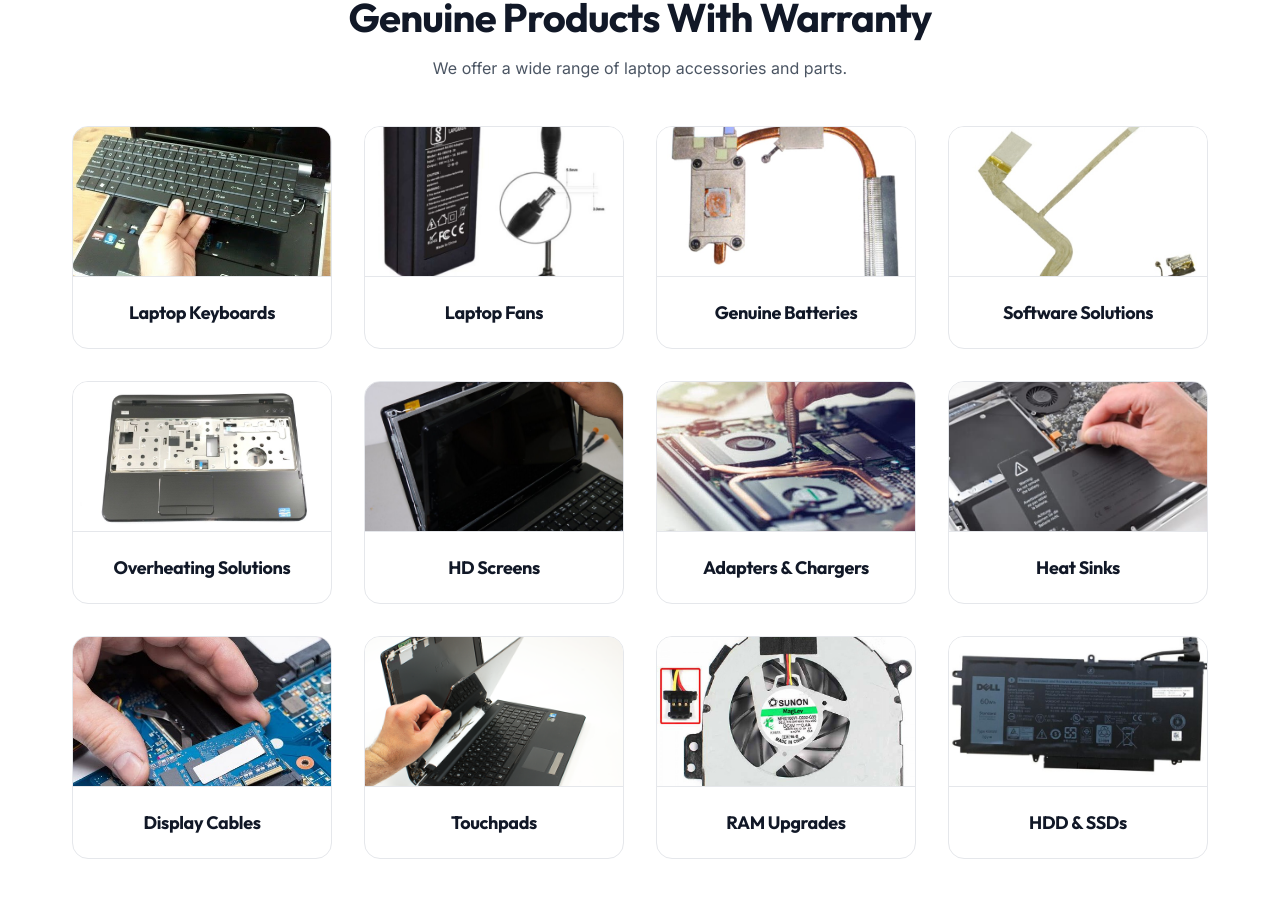
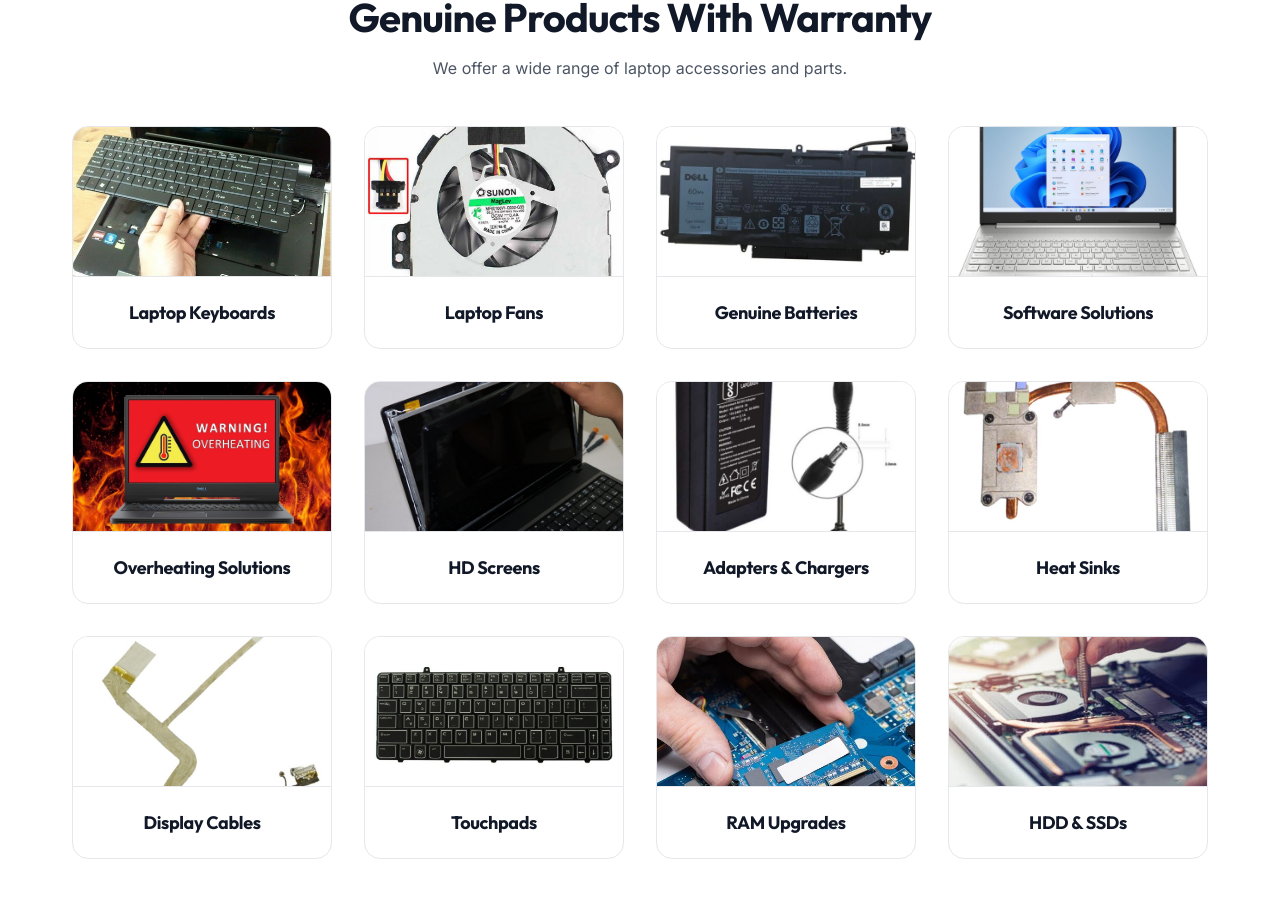
Before and after one commit to sam-0001/The-Lap-top-Junction, a Next.js app: page / in a window 1280 px wide. Shown: the part 3580-4478 px from the top of the page. Built offline with nearby package versions, Linux system fonts and the light colour scheme.

Commit message:
Fix image mapping for products and services

```diff
--- a/src/app/page.tsx
+++ b/src/app/page.tsx
@@ -200,12 +200,12 @@ export default function Home() {
             variants={staggerContainer}
           >
             {[
-              { icon: <Monitor size={24} />, title: 'Screen Replacement', desc: 'Replacing cracked, damaged, or malfunctioning screens.', img: '/img/unnamed.jpg' },
-              { icon: <Cpu size={24} />, title: 'Motherboard Repair', desc: 'All brands motherboard at chip level basis. And fixing related issues.', img: '/img/unnamed (1).jpg' },
-              { icon: <Battery size={24} />, title: 'Battery Replacement', desc: 'Replacing faulty or worn-out batteries to restore battery life.', img: '/img/unnamed (2).jpg' },
-              { icon: <HardDrive size={24} />, title: 'Hardware Upgrades', desc: 'Upgrading components like SSDs, RAM, or replacing hardware.', img: '/img/unnamed (3).jpg' },
-              { icon: <Wrench size={24} />, title: 'Fix Broken Body', desc: 'Fabrication of broken parts for any brand laptop body.', img: '/img/unnamed (4).jpg' },
-              { icon: <Thermometer size={24} />, title: 'Water Damage', desc: 'Specialized recovery and repair for water-damaged laptops.', img: '/img/unnamed (5).jpg' }
+              { icon: <Monitor size={24} />, title: 'Screen Replacement', desc: 'Replacing cracked, damaged, or malfunctioning screens.', img: '/img/unnamed.png' },
+              { icon: <Cpu size={24} />, title: 'Motherboard Repair', desc: 'All brands motherboard at chip level basis. And fixing related issues.', img: '/img/unnamed (4).jpg' },
+              { icon: <Battery size={24} />, title: 'Battery Replacement', desc: 'Replacing faulty or worn-out batteries to restore battery life.', img: '/img/unnamed (13).jpg' },
+              { icon: <HardDrive size={24} />, title: 'Hardware Upgrades', desc: 'Upgrading components like SSDs, RAM, or replacing hardware.', img: '/img/unnamed (12).jpg' },
+              { icon: <Wrench size={24} />, title: 'Fix Broken Body', desc: 'Fabrication of broken parts for any brand laptop body.', img: '/img/unnamed (10).jpg' },
+              { icon: <Thermometer size={24} />, title: 'Water Damage', desc: 'Specialized recovery and repair for water-damaged laptops.', img: '/img/unnamed (14).jpg' }
             ].map((service, idx) => (
               <motion.div key={idx} variants={fadeInUp} className="card" style={{ padding: 0, overflow: 'hidden' }}>
                 <div style={{ height: '200px', width: '100%', position: 'relative', borderBottom: '1px solid var(--border-color)' }}>
@@ -246,17 +246,17 @@ export default function Home() {
           >
             {[
               { title: 'Laptop Keyboards', img: '/img/unnamed (6).jpg' },
-              { title: 'Laptop Fans', img: '/img/unnamed (7).jpg' },
-              { title: 'Genuine Batteries', img: '/img/unnamed (8).jpg' },
-              { title: 'Software Solutions', img: '/img/unnamed (9).jpg' },
-              { title: 'Overheating Solutions', img: '/img/unnamed (10).jpg' },
+              { title: 'Laptop Fans', img: '/img/unnamed (1).jpg' },
+              { title: 'Genuine Batteries', img: '/img/unnamed (2).jpg' },
+              { title: 'Software Solutions', img: '/img/unnamed (3).jpg' },
+              { title: 'Overheating Solutions', img: '/img/unnamed (5).jpg' },
               { title: 'HD Screens', img: '/img/unnamed (11).jpg' },
-              { title: 'Adapters & Chargers', img: '/img/unnamed (12).jpg' },
-              { title: 'Heat Sinks', img: '/img/unnamed (13).jpg' },
-              { title: 'Display Cables', img: '/img/unnamed (14).jpg' },
-              { title: 'Touchpads', img: '/img/unnamed.png' },
-              { title: 'RAM Upgrades', img: '/img/unnamed (1).jpg' },
-              { title: 'HDD & SSDs', img: '/img/unnamed (2).jpg' }
+              { title: 'Adapters & Chargers', img: '/img/unnamed (7).jpg' },
+              { title: 'Heat Sinks', img: '/img/unnamed (8).jpg' },
+              { title: 'Display Cables', img: '/img/unnamed (9).jpg' },
+              { title: 'Touchpads', img: '/img/unnamed.jpg' },
+              { title: 'RAM Upgrades', img: '/img/unnamed (14).jpg' },
+              { title: 'HDD & SSDs', img: '/img/unnamed (12).jpg' }
             ].map((product, idx) => (
               <motion.div key={idx} variants={fadeInUp} className="card" style={{ padding: 0, textAlign: 'center', overflow: 'hidden' }}>
                 <div style={{ height: '150px', width: '100%', borderBottom: '1px solid var(--border-color)' }}>
```
